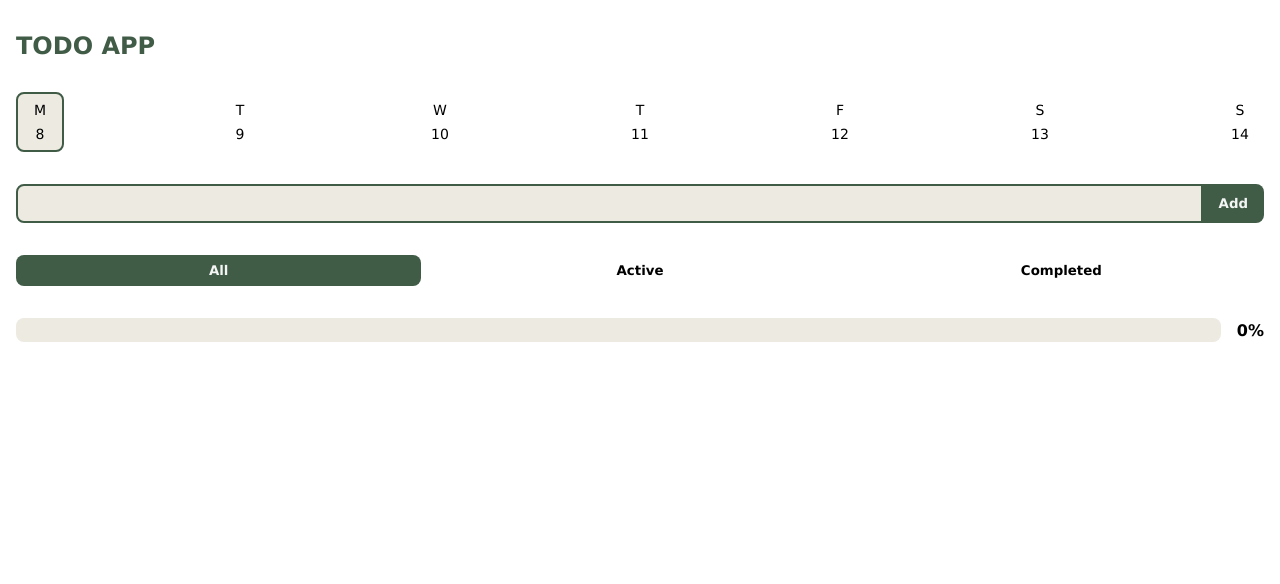
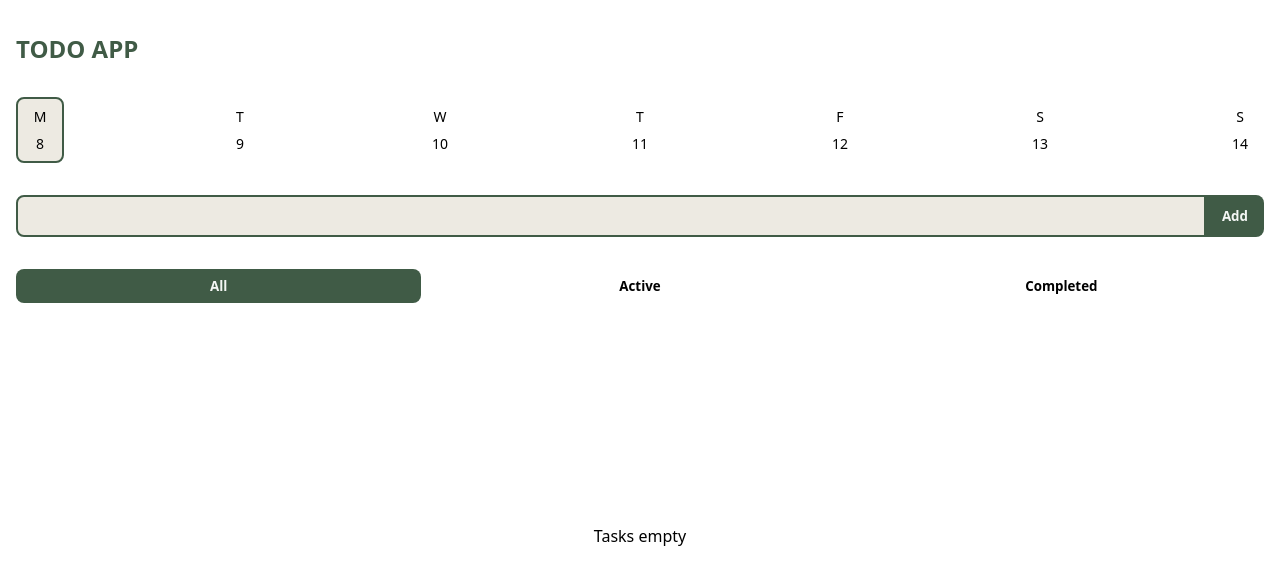
Before and after one commit to bawahirfebri/todo-app, a React (Vite) app: page / in a window 1280 px wide. Shown: the top 584 px of the page. Built offline with nearby package versions, Linux system fonts and the light colour scheme.

Commit message:
todo app v.1.1

```diff
--- a/src/App.jsx
+++ b/src/App.jsx
@@ -1,56 +1,6 @@
 import { useEffect, useState } from "react";
 
 const TASKS_STORAGE_KEY = "tasks";
-// const TASKS = [
-//   {
-//     id: Date.now() + 1,
-//     text: "Task 1",
-//     completed: false,
-//     date: "4/11/2024",
-//   },
-//   {
-//     id: Date.now() + 2,
-//     text: "Task 2",
-//     completed: true,
-//     date: "4/9/2024",
-//   },
-//   {
-//     id: Date.now() + 3,
-//     text: "Task 3",
-//     completed: false,
-//     date: "4/11/2024",
-//   },
-//   {
-//     id: Date.now() + 4,
-//     text: "Task 4",
-//     completed: true,
-//     date: "4/11/2024",
-//   },
-//   {
-//     id: Date.now() + 5,
-//     text: "Task 5",
-//     completed: true,
-//     date: "4/9/2024",
-//   },
-//   {
-//     id: Date.now() + 6,
-//     text: "Task 6",
-//     completed: false,
-//     date: "4/9/2024",
-//   },
-//   {
-//     id: Date.now() + 7,
-//     text: "Task 7",
-//     completed: false,
-//     date: "4/11/2024",
-//   },
-//   {
-//     id: Date.now() + 8,
-//     text: "Task 8",
-//     completed: false,
-//     date: "4/10/2024",
-//   },
-// ];
 
 function App() {
   const [tasks, setTasks] = useState(() => {
@@ -124,12 +74,14 @@ function App() {
     filteredTasks = filteredDateTasks.filter((task) => task.completed);
   }
 
+  filteredTasks.sort((a, b) => (a.completed === b.completed ? 0 : a.completed ? 1 : -1));
+
   const totalTasksCount = tasks.length;
   const completedTasksCount = tasks.filter((task) => task.completed).length;
   const progress = totalTasksCount === 0 ? 0 : (completedTasksCount / totalTasksCount) * 100;
 
   return (
-    <>
+    <div className="app">
       <h1 className="todo-app">TODO APP</h1>
       <ul className="tasks-date">
         {Array.from({ length: 7 }, (_, index) => {
@@ -159,12 +111,15 @@ function App() {
           Completed
         </button>
       </div>
-      <div className="progressbar-container">
+      {filteredTasks.length > 0 && <div className="progressbar-container">
         <div className="progressbar">
           <div className="progress" style={{ width: `${progress}%` }}></div>
         </div>
         <p>{Math.round(progress)}%</p>
-      </div>
+      </div>}
+      {filteredTasks.length === 0 && <div className="tasks-empty">
+        <p>Tasks empty</p>
+      </div>}
       <ul className="tasks">
         {filteredTasks.map((task) => (
           <li key={task.id} id={task.completed ? "task-completed" : null} className="task" onDoubleClick={() => handleCompleteTask(task.id)}>
@@ -178,7 +133,7 @@ function App() {
           </li>
         ))}
       </ul>
-    </>
+    </div>
   );
 }
 
--- a/src/index.css
+++ b/src/index.css
@@ -2,21 +2,29 @@
   margin: 0;
   padding: 0;
   box-sizing: border-box;
-  font-family: Verdana, Geneva, Tahoma, sans-serif;
+  /* font-family: Verdana, Geneva, Tahoma, sans-serif; */
+  font-family: system-ui, -apple-system, BlinkMacSystemFont, 'Segoe UI', Roboto, Oxygen, Ubuntu, Cantarell, 'Open Sans', 'Helvetica Neue', sans-serif;
   /* border: 1px solid red; */
 }
 
+.app {
+  /* background-color: blue; */
+  min-height: 100vh;
+  display: flex;
+  flex-direction: column;
+  gap: 2rem;
+  padding: 2rem 1rem;
+}
+
 .todo-app {
-  padding: 0 1rem;
-  margin: 2rem 0;
   /* text-align: center; */
   color: #405b46;
   font-size: 24px;
+  font-weight: bolder;
 }
 
 .tasks-date {
   display: flex;
-  padding: 0 1rem;
   list-style: none;
   justify-content: space-between;
   font-size: 14px;
@@ -42,10 +50,8 @@
 }
 
 .task-input {
-  padding: 0 1rem;
   display: grid;
   grid-template-columns: 1fr auto;
-  margin: 2rem 0;
 }
 
 .task-input input {
@@ -70,13 +76,20 @@
   font-weight: 700;
 }
 
+.tasks-empty {
+  /* background-color: red; */
+  height: 100%;
+  flex-grow: 1;
+  display: flex;
+  justify-content: center;
+  align-items: center;
+}
+
 .tasks {
   list-style: none;
-  padding: 0 1rem;
   display: flex;
   flex-direction: column;
   gap: .5rem;
-  margin: 2rem 0;
 }
 
 .task {
@@ -99,9 +112,7 @@
   /* background-color: red; */
   display: flex;
   justify-content: space-between;
-  padding: 0 1rem;
   gap: 1rem;
-  margin: 2rem 0;
 }
 
 .filter-btn button {
@@ -149,10 +160,8 @@
 .progressbar-container {
   display: grid;
   grid-template-columns: 1fr auto;
-  padding: 0 1rem;
   align-items: center;
   gap: 1rem;
-  margin: 2rem 0;
 }
 
 .progressbar-container p {
```
